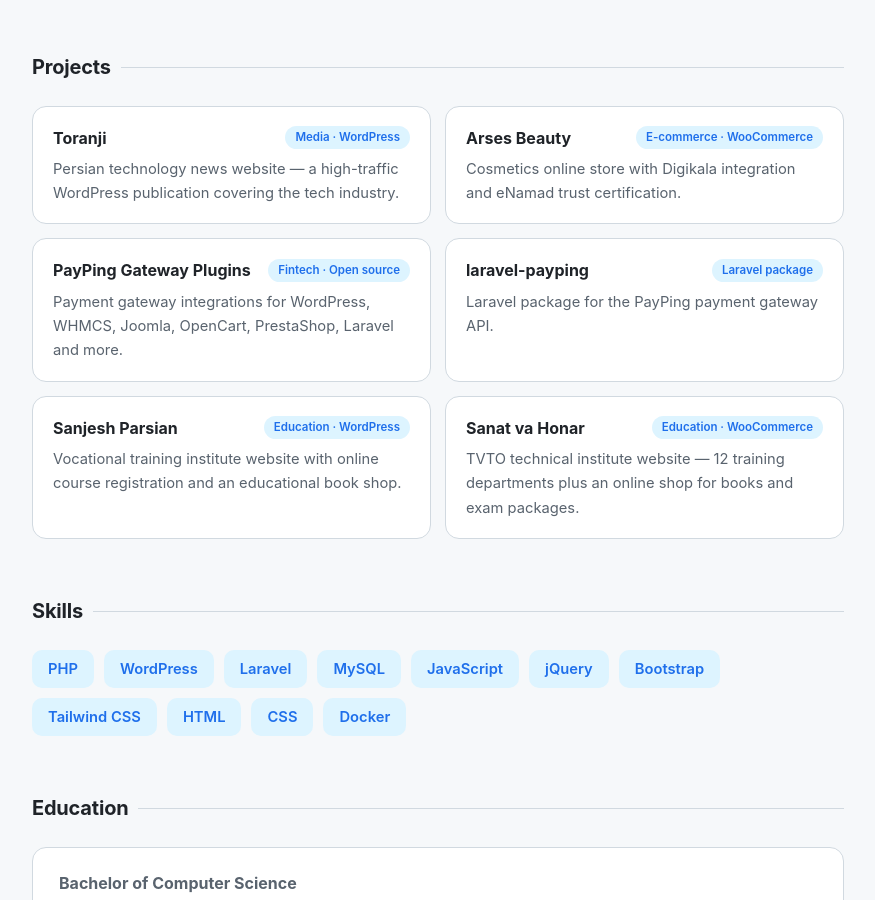
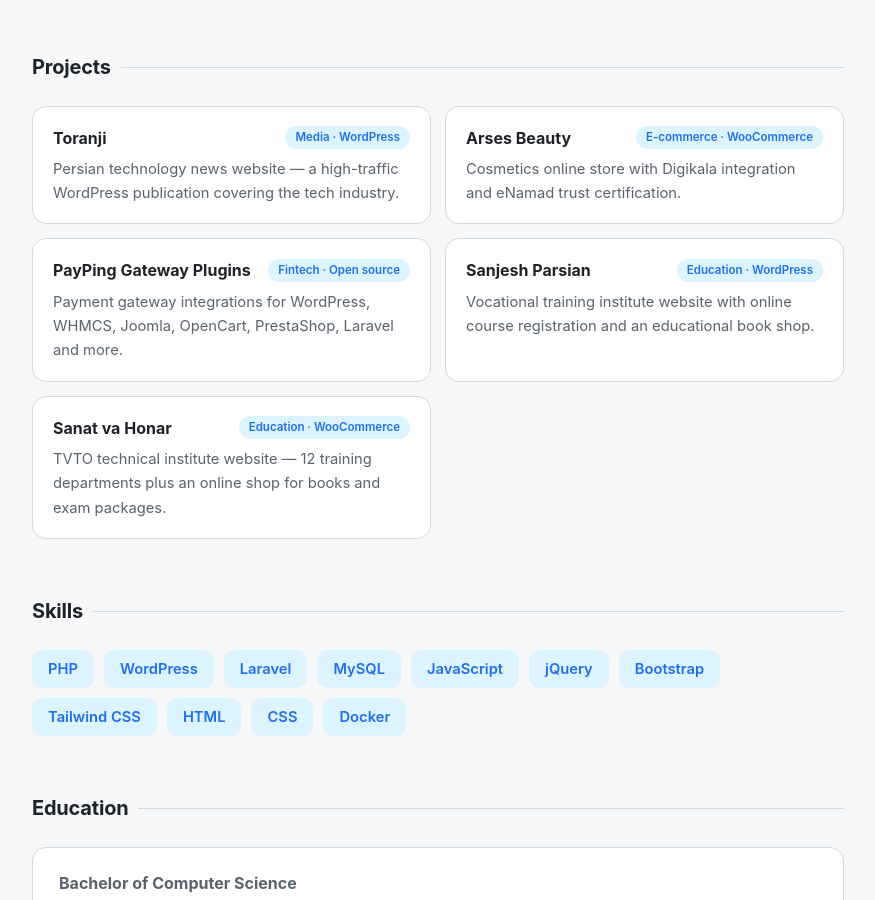
Before and after one commit to mahdisarani/mahdisarani.github.io, a Jekyll site: the page index.html, which Jekyll copies as it is, in a window 1280 px wide and 900 px high, scrolled down 1036 px. Shown: the whole window, without its empty margins (202-1077 px from the left). Built offline with Jekyll 4.4.1, drawn with Linux system fonts in a browser that asks for light colours.

Commit message:
Merge laravel-payping into PayPing plugins card

```diff
--- a/index.html
+++ b/index.html
@@ -225,10 +225,6 @@
         <h3>PayPing Gateway Plugins <span class="tag">Fintech · Open source</span></h3>
         <p>Payment gateway integrations for WordPress, WHMCS, Joomla, OpenCart, PrestaShop, Laravel and more.</p>
       </a>
-      <a class="project-card" href="https://github.com/mahdisarani/laravel-payping" target="_blank" rel="noopener">
-        <h3>laravel-payping <span class="tag">Laravel package</span></h3>
-        <p>Laravel package for the PayPing payment gateway API.</p>
-      </a>
       <a class="project-card" href="https://sanjeshparsian.ir" target="_blank" rel="noopener">
         <h3>Sanjesh Parsian <span class="tag">Education · WordPress</span></h3>
         <p>Vocational training institute website with online course registration and an educational book shop.</p>
```
